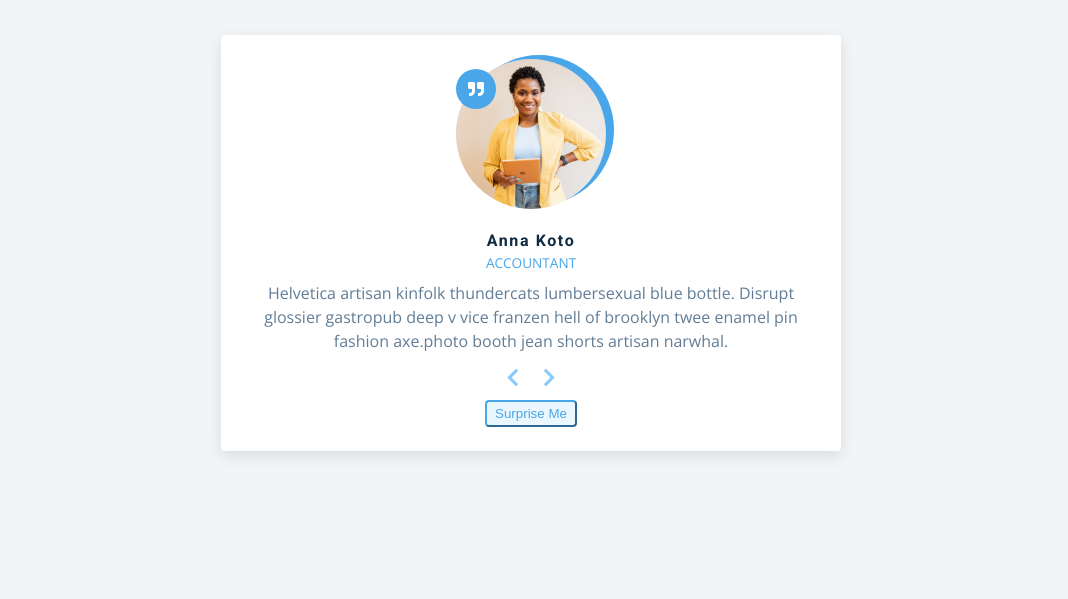
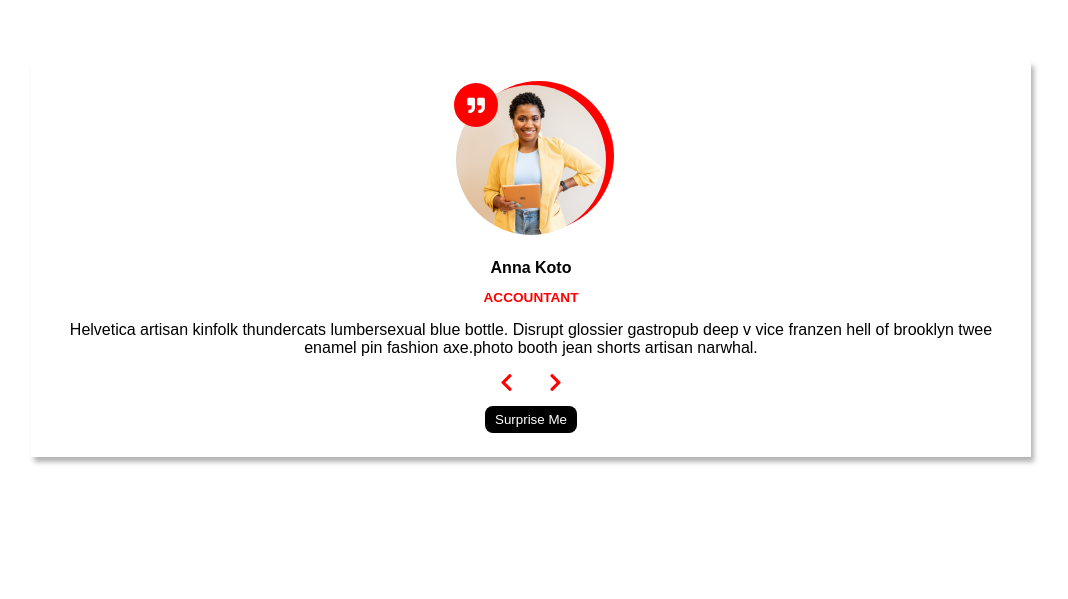
Before and after one commit to JuliaWalton/reviews-component, a plain HTML site: page index.html in a window 1280 px wide. Shown: the part 217-816 px from the top of the page, without its empty margins (109-1177 px from the left). Drawn offline with nearby package versions, Linux system fonts and the light colour scheme.

Commit message:
minor updates

```diff
--- a/app.js
+++ b/app.js
@@ -71,7 +71,7 @@ prevBtn.addEventListener('click', () => {
 
 
 randomBtn.addEventListener('click', function() {
-  currentItem = Math.floor(Math.random() * reviews.length)
+  count = Math.floor(Math.random() * reviews.length)
   showPerson();
 });
 
--- a/styles.css
+++ b/styles.css
@@ -1,136 +1,13 @@
-/*
-===============
-Fonts
-===============
-*/
-@import url("https://fonts.googleapis.com/css?family=Open+Sans|Roboto:400,700&display=swap");
+body {
+  font-family: Arial, Helvetica, sans-serif;
+}
 
 /*
 ===============
-Variables
+Section
 ===============
 */
 
-:root {
-  /* dark shades of primary color*/
-  --clr-primary-1: hsl(205, 86%, 17%);
-  --clr-primary-2: hsl(205, 77%, 27%);
-  --clr-primary-3: hsl(205, 72%, 37%);
-  --clr-primary-4: hsl(205, 63%, 48%);
-  /* primary/main color */
-  --clr-primary-5: hsl(205, 78%, 60%);
-  /* lighter shades of primary color */
-  --clr-primary-6: hsl(205, 89%, 70%);
-  --clr-primary-7: hsl(205, 90%, 76%);
-  --clr-primary-8: hsl(205, 86%, 81%);
-  --clr-primary-9: hsl(205, 90%, 88%);
-  --clr-primary-10: hsl(205, 100%, 96%);
-  /* darkest grey - used for headings */
-  --clr-grey-1: hsl(209, 61%, 16%);
-  --clr-grey-2: hsl(211, 39%, 23%);
-  --clr-grey-3: hsl(209, 34%, 30%);
-  --clr-grey-4: hsl(209, 28%, 39%);
-  /* grey used for paragraphs */
-  --clr-grey-5: hsl(210, 22%, 49%);
-  --clr-grey-6: hsl(209, 23%, 60%);
-  --clr-grey-7: hsl(211, 27%, 70%);
-  --clr-grey-8: hsl(210, 31%, 80%);
-  --clr-grey-9: hsl(212, 33%, 89%);
-  --clr-grey-10: hsl(210, 36%, 96%);
-  --clr-white: #fff;
-  --clr-red-dark: hsl(360, 67%, 44%);
-  --clr-red-light: hsl(360, 71%, 66%);
-  --clr-green-dark: hsl(125, 67%, 44%);
-  --clr-green-light: hsl(125, 71%, 66%);
-  --clr-black: #222;
-  --ff-primary: "Roboto", sans-serif;
-  --ff-secondary: "Open Sans", sans-serif;
-  --transition: all 0.3s linear;
-  --spacing: 0.1rem;
-  --radius: 0.25rem;
-  --light-shadow: 0 5px 15px rgba(0, 0, 0, 0.1);
-  --dark-shadow: 0 5px 15px rgba(0, 0, 0, 0.2);
-  --max-width: 1170px;
-  --fixed-width: 620px;
-}
-/*
-===============
-Global Styles
-===============
-*/
-
-*,
-::after,
-::before {
-  margin: 0;
-  padding: 0;
-  box-sizing: border-box;
-}
-body {
-  font-family: var(--ff-secondary);
-  background: var(--clr-grey-10);
-  color: var(--clr-grey-1);
-  line-height: 1.5;
-  font-size: 0.875rem;
-}
-ul {
-  list-style-type: none;
-}
-a {
-  text-decoration: none;
-}
-h1,
-h2,
-h3,
-h4 {
-  letter-spacing: var(--spacing);
-  text-transform: capitalize;
-  line-height: 1.25;
-  margin-bottom: 0.75rem;
-  font-family: var(--ff-primary);
-}
-h1 {
-  font-size: 3rem;
-}
-h2 {
-  font-size: 2rem;
-}
-h3 {
-  font-size: 1.25rem;
-}
-h4 {
-  font-size: 0.875rem;
-}
-p {
-  margin-bottom: 1.25rem;
-  color: var(--clr-grey-5);
-}
-@media screen and (min-width: 800px) {
-  h1 {
-    font-size: 4rem;
-  }
-  h2 {
-    font-size: 2.5rem;
-  }
-  h3 {
-    font-size: 1.75rem;
-  }
-  h4 {
-    font-size: 1rem;
-  }
-  body {
-    font-size: 1rem;
-  }
-  h1,
-  h2,
-  h3,
-  h4 {
-    line-height: 1;
-  }
-}
-/*  global classes */
-
-/* section */
 .section {
   padding: 5rem 0;
 }
@@ -156,37 +33,43 @@ main {
 Reviews
 ===============
 */
+
 main {
   min-height: 100vh;
   display: grid;
   place-items: center;
 }
+
 .title {
   text-align: center;
   margin-bottom: 4rem;
+  text-transform: uppercase;
 }
+
 .underline {
   height: 0.25rem;
   width: 5rem;
-  background: var(--clr-primary-5);
+  background: red;
   margin-left: auto;
   margin-right: auto;
 }
+
 .container {
   width: 80vw;
-  max-width: var(--fixed-width);
+  max-width: 1000px;
 }
+
 .review {
-  background: var(--clr-white);
+  background:white;
   padding: 1.5rem 2rem;
-  border-radius: var(--radius);
-  box-shadow: var(--light-shadow);
-  transition: var(--transition);
+  box-shadow: 3px 5px 5px rgba(0, 0, 0, 0.3);
   text-align: center;
 }
+
 .review:hover {
-  box-shadow: var(--dark-shadow);
+  box-shadow: 8px 5px 20px rgba(0, 0, 0, 0.3);
 }
+
 .img-container {
   position: relative;
   width: 150px;
@@ -195,6 +78,7 @@ main {
   margin: 0 auto;
   margin-bottom: 1.5rem;
 }
+
 #person-img {
   width: 100%;
   display: block;
@@ -203,6 +87,7 @@ main {
   border-radius: 50%;
   position: relative;
 }
+
 .img-container::after {
   font-family: "Font Awesome 5 Free";
   font-weight: 900;
@@ -215,58 +100,67 @@ main {
   display: grid;
   place-items: center;
   border-radius: 50%;
-  transform: translateY(25%);
-  background: var(--clr-primary-5);
-  color: var(--clr-white);
+  transform: scale(1.1);
+  background: red;
+  color: white;
 }
+
 .img-container::before {
   content: "";
   width: 100%;
   height: 100%;
-  background: var(--clr-primary-5);
+  background: red;
   position: absolute;
   top: -0.25rem;
   right: -0.5rem;
   border-radius: 50%;
 }
+
 #author {
   margin-bottom: 0.25rem;
 }
+
 #job {
   margin-bottom: 0.5rem;
   text-transform: uppercase;
-  color: var(--clr-primary-5);
+  color: red;
   font-size: 0.85rem;
+  font-weight: bold;
 }
+
 #info {
   margin-bottom: 0.75rem;
 }
+
 .prev-btn,
 .next-btn {
-  color: var(--clr-primary-7);
+  color:red;
   font-size: 1.25rem;
   background: transparent;
   border-color: transparent;
   margin: 0 0.5rem;
-  transition: var(--transition);
+  transition: .20s ease-in-out;
   cursor: pointer;
 }
+
 .prev-btn:hover,
 .next-btn:hover {
-  color: var(--clr-primary-5);
+  color: black;
 }
+
 .random-btn {
   margin-top: 0.5rem;
-  background: var(--clr-primary-10);
-  color: var(--clr-primary-5);
+  background: black;
+  color: white;
   padding: 0.25rem 0.5rem;
   text-transform: capitalize;
-  border-radius: var(--radius);
-  transition: var(--transition);
-  border-color: var(--clr-primary-5);
+  border-radius: .5rem;
+  transition: .20s ease-in-out;
+  border-color: transparent;
   cursor: pointer;
 }
+
 .random-btn:hover {
-  background: var(--clr-primary-5);
-  color: var(--clr-primary-1);
+  background: red;
+  color: white;
 }
```
Also changed, not shown: images/screenshot.png (added), 1 other file.
